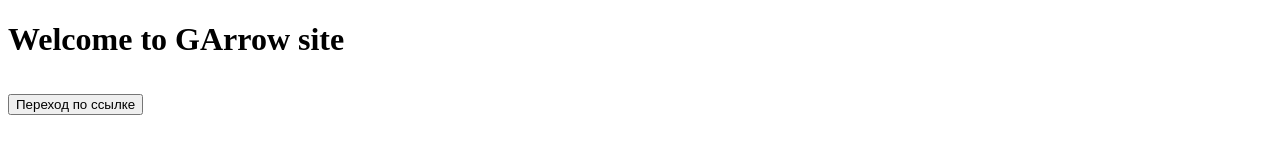
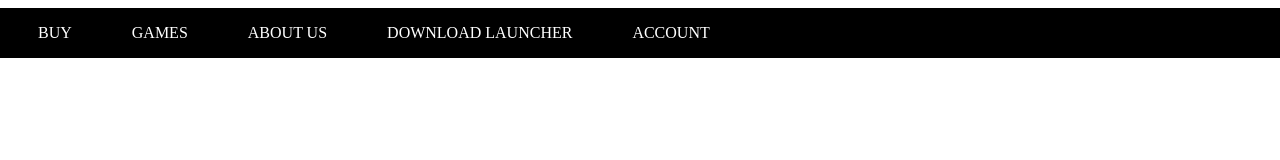
Before and after one commit to GArrowgames/garrow, a plain HTML site: page index.html in a window 1280 px wide. Drawn offline with Linux system fonts and the light colour scheme.

Commit message:
Add files via upload

```diff
--- a/index.html
+++ b/index.html
@@ -3,13 +3,25 @@
   <head>
     <meta charset="utf-8">
     <meta http-equiv="Content-Type" content="text/html; charset=utf-8">
-
-
+    <title>GArrow</title>
+    <nav>
+      <ul>
+          <li><a href = ""> Buy </a></li>
+          <li><a href = ""> Games </a></li>
+          <li><a href = ""> About us </a></li>
+          <li><a href = ""> Download Launcher </a></li>
+          <li><a href = ""> Account </a></li>
+      </ul>
+    </nav>
+    <link type="image/png" sizes="16x16" rel="icon" href="image/favicon-16x16.png">
+    <link type="image/png" sizes="32x32" rel="icon" href="image/favicon-32x32.png">
+    <link type="image/png" sizes="96x96" rel="icon" href="image/favicon-96x96.png">
+    <link type="image/png" sizes="120x120" rel="icon" href="image/favicon-120x120.png">
+    <link rel="stylesheet" href="styles.css">
   </head>
   <body>
-  <h1>Welcome to GArrow site<h1>
-<form action="ph.html" target="_blank">
-   <button>Переход по ссылке</button>
+  <h1><h1>
+
 
   </form>
   </body>
--- /dev/null
+++ b/styles.css
@@ -0,0 +1,40 @@
+nav {
+	width:1280px;
+	margin: 0 auto;
+  }
+
+  nav:before{
+	content:'';
+	display:block;
+	height:50px;
+	width:100%;
+	background:#000;
+	position:absolute;
+	left:0;
+	z-index:-1;
+  }
+
+  ul{
+	margin:0;
+	padding:0;
+	list-style:none;
+	height:50px;
+  }
+
+  ul li{
+	float:left;
+  }
+
+  ul li a{
+	color:#fff;
+	display:block;
+	height:50px;
+	padding:0 30px;
+	text-transform:uppercase;
+	text-decoration:none;
+	line-height:50px;
+  }
+
+  ul li a:hover{
+	background:#d34d43;
+  }
```
Also changed, not shown: index.js (added), ph.html (line endings or trailing spaces).
